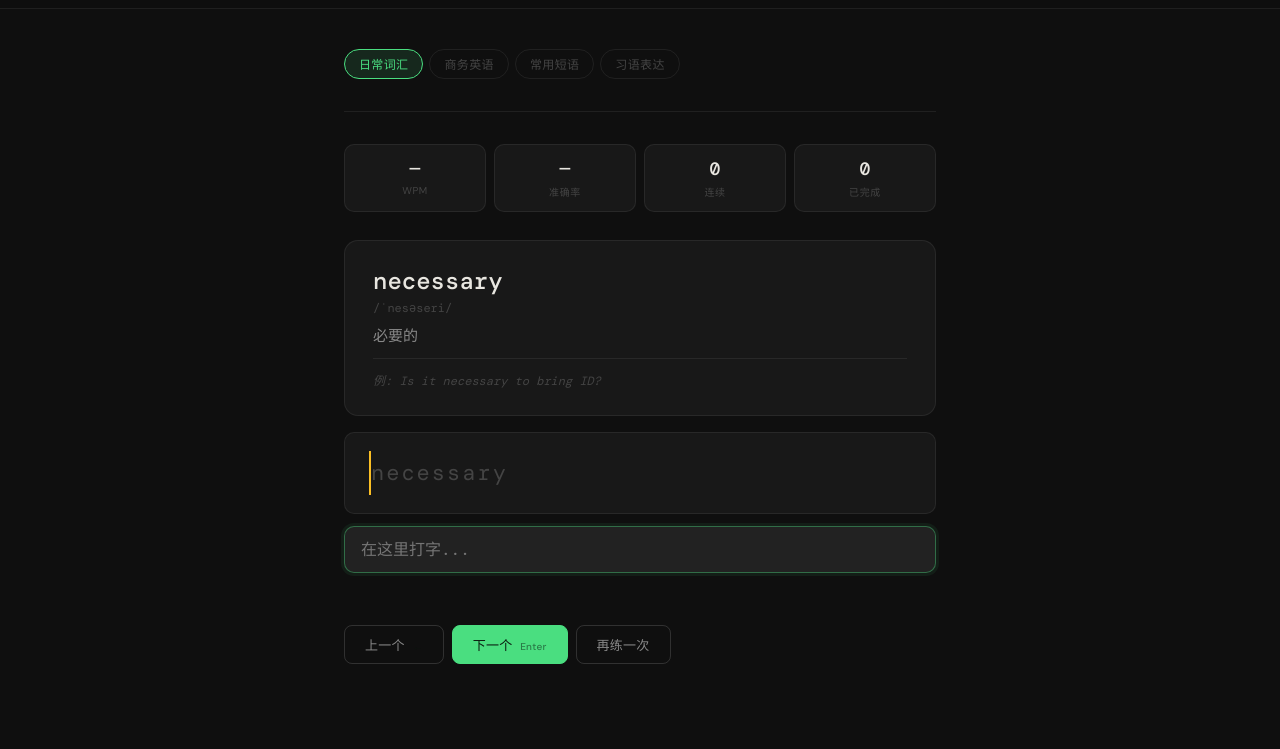
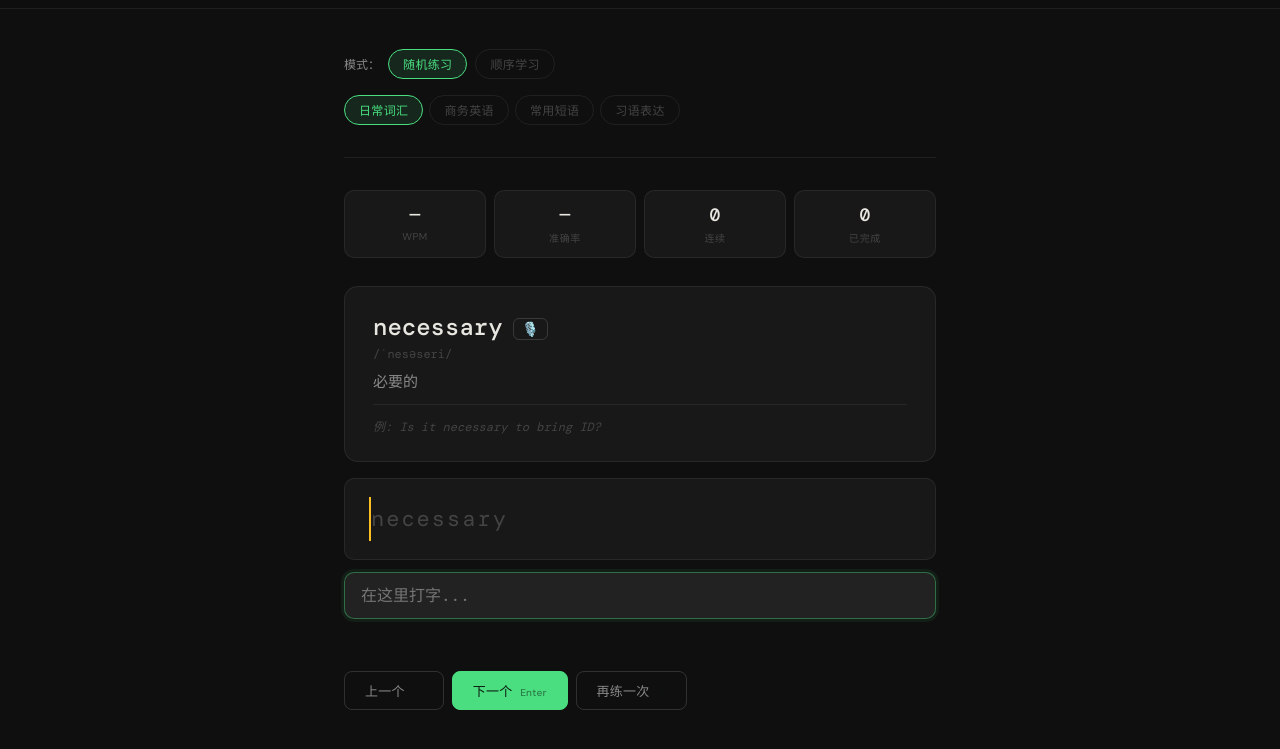
Before and after one commit to alexisss01/typing-trainer, a plain HTML site: page index.html in a window 1280 px wide. Shown: the part 47-796 px from the top of the page. Drawn offline with nearby package versions, Linux system fonts and the light colour scheme; a web font is replaced by a local one.

Commit message:
顺序/随机

```diff
--- a/index.html
+++ b/index.html
@@ -86,6 +86,17 @@ header{
   letter-spacing:0.02em;
 }
 .upload-btn:hover{border-color:var(--green);color:var(--green);}
+.mic-btn{
+  font-size:14px;
+  padding:3px 8px;
+  border-radius:6px;
+  border:1px solid var(--border2);
+  background:transparent;
+  cursor:pointer;
+  transition:all 0.15s;
+  line-height:1;
+}
+.mic-btn:hover{background:var(--surface2);}
 .theme-btn{
   font-size:16px;
   padding:4px 8px;
@@ -284,6 +295,11 @@ main{width:100%;max-width:640px;padding:2.5rem 1.5rem 5rem;}
 </header>
 
 <main>
+  <div style="display:flex;gap:8px;margin-bottom:1rem;align-items:center;">
+  <span style="font-size:12px;color:var(--muted);">模式：</span>
+  <button class="tab active" id="btn-random" onclick="setMode('random')">随机练习</button>
+  <button class="tab" id="btn-order" onclick="setMode('order')">顺序学习</button>
+  </div>
   <div class="tabs" id="tabs"></div>
   <div class="prog-track"><div class="prog-fill" id="prog"></div></div>
 
@@ -295,7 +311,10 @@ main{width:100%;max-width:640px;padding:2.5rem 1.5rem 5rem;}
   </div>
 
   <div class="word-card" id="card">
-    <div class="word-en" id="w-en">准备好了吗？</div>
+    <div style="display:flex;align-items:center;gap:10px;">
+      <div class="word-en" id="w-en"></div>
+      <button class="mic-btn" onclick="speak()" title="朗读">🎙️</button>
+    </div>
     <div class="word-ph" id="w-ph"></div>
     <div class="word-cn" id="w-cn">选择分类，点击输入框开始</div>
     <div class="word-ex" id="w-ex"></div>
@@ -313,7 +332,7 @@ main{width:100%;max-width:640px;padding:2.5rem 1.5rem 5rem;}
   <div class="btns">
       <button class="btn" onclick="prev()">上一个 <span class="shortcut">←</span></button>
       <button class="btn primary" onclick="next()">下一个 <span class="shortcut">Enter</span></button>
-      <button class="btn" onclick="retry()">再练一次</button>
+      <button class="btn" onclick="retry()">再练一次 <span class="shortcut">↑</span></button>
   </div>
 </main>
 
@@ -432,6 +451,8 @@ let streak = 0, done = 0;
 let finished = false;
 let used = [];
 let history = [];
+let mode = 'random';
+let orderIdx = 0;
 
 // ══════════════════════════════════════════
 //  初始化
@@ -473,14 +494,29 @@ function switchCat(k) {
   next();
 }
 
+function setMode(m) {
+  mode = m;
+  orderIdx = 0;
+  used = []; history = [];
+  document.getElementById('btn-random').classList.toggle('active', m === 'random');
+  document.getElementById('btn-order').classList.toggle('active', m === 'order');
+  next();
+}
+
 // ══════════════════════════════════════════
 //  单词切换
 // ══════════════════════════════════════════
 function next() {
   if (!words.length) return;
-  let avail = words.map((_,i)=>i).filter(i=>!used.includes(i));
-  if (!avail.length) { used = []; avail = words.map((_,i)=>i); }
-  const idx = avail[Math.floor(Math.random() * avail.length)];
+  let idx;
+  if (mode === 'order') {
+    if (orderIdx >= words.length) orderIdx = 0;
+    idx = orderIdx++;
+  } else {
+    let avail = words.map((_,i)=>i).filter(i=>!used.includes(i));
+    if (!avail.length) { used = []; avail = words.map((_,i)=>i); }
+    idx = avail[Math.floor(Math.random() * avail.length)];
+  }
   used.push(idx);
   history.push(idx);
   cur = words[idx];
@@ -554,10 +590,15 @@ document.getElementById('inp').addEventListener('input', function() {
   if (typed === cur.en) onDone();
 });
 
+// ══════════════════════════════════════════
+//  keyboard listener
+// ══════════════════════════════════════════
+
 document.addEventListener('keydown', function(e) {
   if (e.key === 'Enter' && finished) { e.preventDefault(); next(); }
   if (e.key === 'Tab') { e.preventDefault(); finished ? next() : skip(); }
   if (e.key === 'ArrowLeft') { e.preventDefault(); prev(); }
+  if (e.key === 'ArrowUp') { e.preventDefault(); retry(); }
 });
 
 function onDone() {
```
